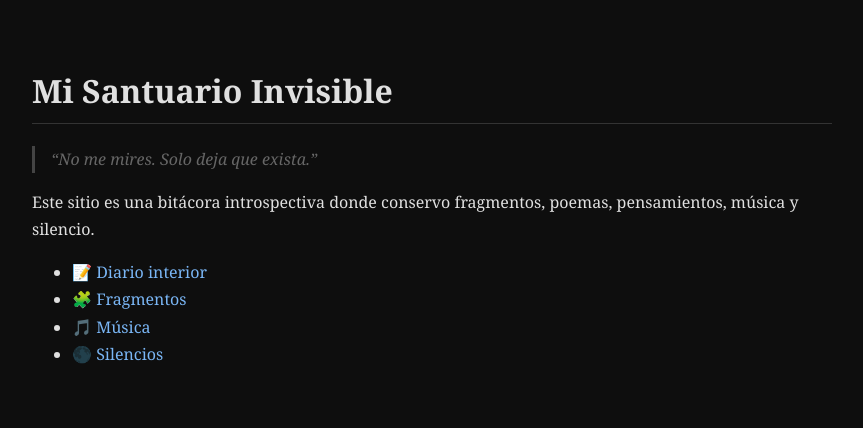
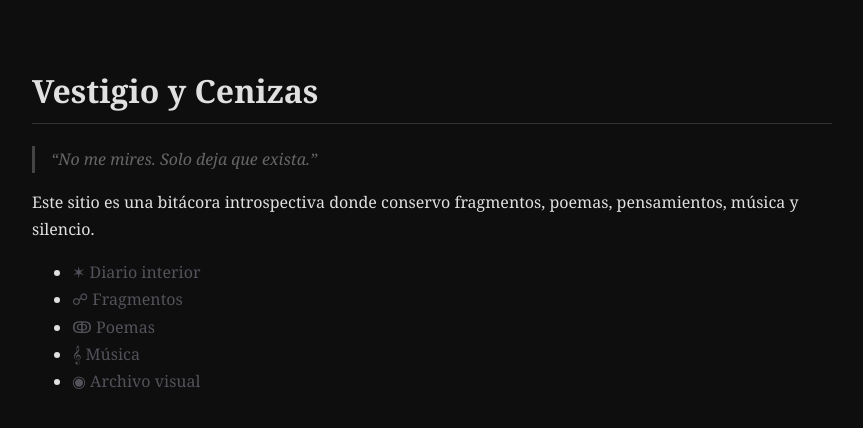
Before and after one commit to hugomoraga/kndl000, a Jekyll site: the page built from index.md, in a window 1280 px wide. Shown: the top 428 px of the page, without its empty margins (208-1071 px from the left). Built offline with Jekyll 4.4.1, drawn with Linux system fonts in a browser that asks for light colours.

Commit message:
Add fragmentos and visual index pages
- Created a new 'fragmentos/index.md' file containing poetic fragments.
- Added a 'visual/index.md' file to display images in a responsive grid layout.

```diff
--- a/_config.yml
+++ b/_config.yml
@@ -9,3 +9,8 @@
 markdown: kramdown
 theme:
 plugins: []
+
+collections:
+  images:
+    output: true
+    permalink: /imagenes/:name/
--- a/assets/css/style.css
+++ b/assets/css/style.css
@@ -9,10 +9,14 @@
 }
 
 a {
-  color: #7ab6f5;
+  color:rgb(82, 82, 90);
   text-decoration: none;
 }
 
+h1 > span > a {
+    color:rgb(82, 82, 90);
+    font-size: 1.5rem;
+}
 a:hover {
   text-decoration: underline;
 }
--- a/index.md
+++ b/index.md
@@ -5,13 +5,14 @@
 nav_order: 1
 ---
 
-# Mi Santuario Invisible
+# Vestigio y Cenizas
 
 > “No me mires. Solo deja que exista.”
 
 Este sitio es una bitácora introspectiva donde conservo fragmentos, poemas, pensamientos, música y silencio.
 
-- [📝 Diario interior](diario/)
-- [🧩 Fragmentos](fragmentos/)
-- [🎵 Música](musica.md)
-- [🌑 Silencios](silencios.md)
+- [✶ Diario interior](diario/)
+- [☍ Fragmentos](fragmentos/)
+- [ↂ Poemas](poemas/)
+- [𝄞 Música](musica.md)
+- [◉ Archivo visual](visual/)
```
Also changed, not shown: _images/001.md (added, +9 -0 lines), _images/002.md (added, +9 -0 lines), _layouts/imagen.html (added, +26 -0 lines), _posts/2024-05-01-bienvenida.md (+1 -1 lines), _posts/2025-06-23-desaparecer.md (+1 -1 lines), fragmentos/fragmento-001.md (deleted, +0 -8 lines), fragmentos/index.md (added, +14 -0 lines), visual/index.md (added, +16 -0 lines), Gemfile.lock (added), assets/images/IMG_5519.jpg (added), assets/images/IMG_6649.jpg (added), 1 other file.
